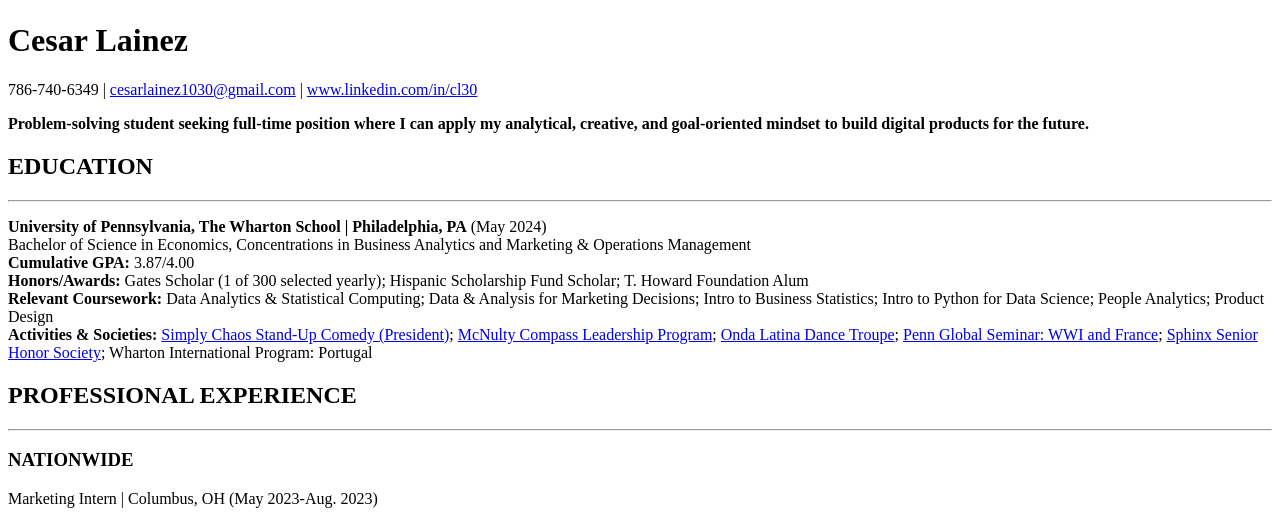
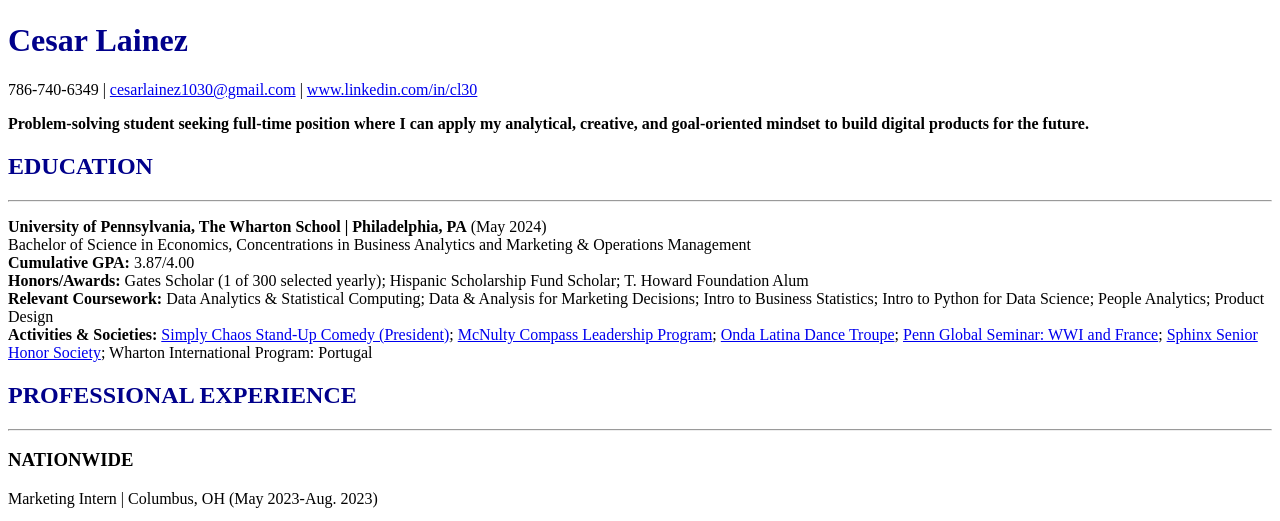
Before and after one commit to clainez1030/onlineresume, a plain HTML site: page index.html in a window 1280 px wide. Shown: the part 211-732 px from the top of the page. Drawn offline with Linux system fonts and the light colour scheme.

Commit message:
Update index.html

```diff
--- a/index.html
+++ b/index.html
@@ -4,6 +4,14 @@
     <meta charset="UTF-8">
     <meta name="viewport" content="width=device-width, initial-scale=1.0">
     <title>Cesar Lainez Resume</title>
+    <style>
+        h2 {
+            color:darkblue
+        }
+        h1 {
+            color:darkblue
+        }
+    </style>
 </head>
 <body>
     <img src = "IMG_1960.JPG" height = 200/>
```
